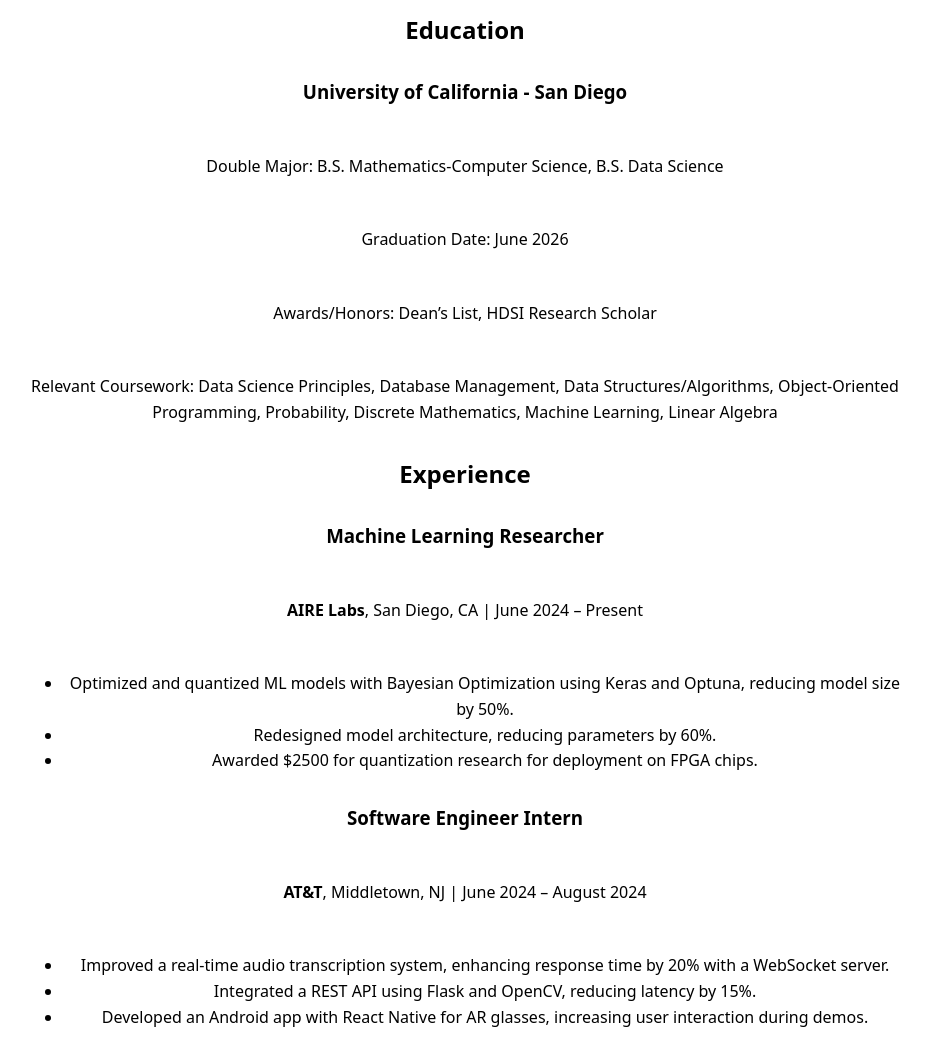
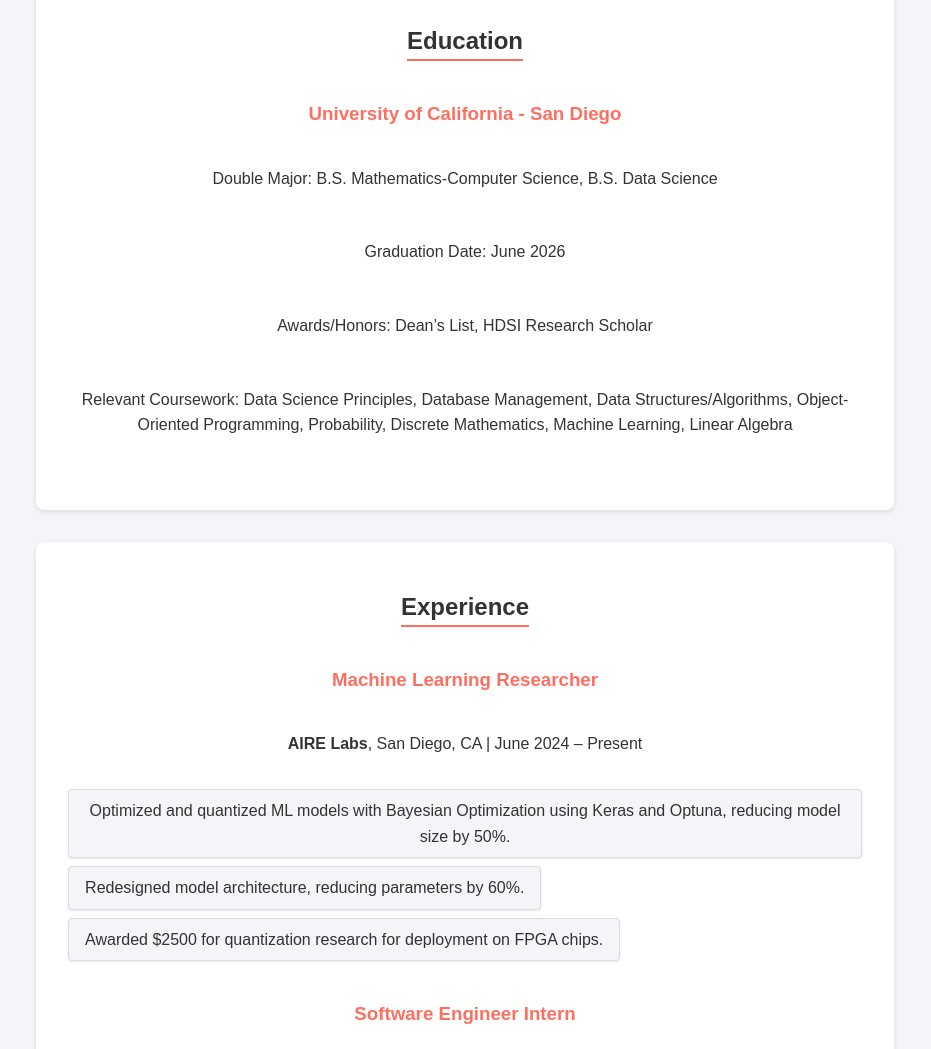
Before and after one commit to owenkyang/dsc106-lab2, a plain HTML site: page resume/index.html in a window 1280 px wide. Shown: the part 251-1300 px from the top of the page, without its empty margins (175-1106 px from the left). Drawn offline with Linux system fonts and the light colour scheme.

Commit message:
added more styling to resume

```diff
--- a/resume/index.html
+++ b/resume/index.html
@@ -6,7 +6,7 @@
     <meta name="viewport" content="width=device-width, initial-scale=1.0">
     <title>OWEN_YANG: Resume</title>
 </head>
-<body>
+<body class="resume-page">
     <nav>
         <a href="../index.html">Home</a>
         <a href="../projects/index.html">Projects</a>
--- a/style.css
+++ b/style.css
@@ -83,3 +83,76 @@ h1, h2, h3, h4, h5, h6 {
   line-height: 1.1;
   text-wrap: balance;
 }
+.resume-page {
+  font-family: Arial, sans-serif;
+  line-height: 1.6;
+  max-width: 100ch;
+  margin-inline: max(1em, (100% - 100ch) / 2);
+  padding-inline: 1em;
+  background-color: #f4f4f9;
+  color: #333;
+  text-align: center;
+}
+.resume-page header {
+  text-align: center;
+  margin: 2em 0;
+}
+.resume-page header h1 {
+  font-size: 2.5em;
+  color: #ff6f61;
+}
+
+.resume-page header p a {
+  color: #ff6f61;
+  text-decoration: none;
+}
+
+.resume-page header p a:hover {
+  text-decoration: underline;
+}
+.resume-page section {
+  max-width: 800px;
+  margin: 2em auto;
+  background: white;
+  padding: 2em;
+  box-shadow: 0 2px 5px rgba(0, 0, 0, 0.1);
+  border-radius: 8px;
+}
+
+.resume-page section h2 {
+  color: #333;
+  margin-bottom: 1em;
+  border-bottom: 2px solid #ff6f61;
+  display: inline-block;
+  padding-bottom: 0.2em;
+}
+
+.resume-page article {
+  margin-bottom: 1.5em;
+}
+
+.resume-page article h3 {
+  color: #ff6f61;
+  margin-bottom: 0.5em;
+}
+
+.resume-page article ul {
+  margin: 0;
+  padding-left: 1.2em;
+  list-style-type: disc;
+}
+.resume-page section ul {
+  list-style: none;
+  padding: 0;
+  display: flex;
+  flex-wrap: wrap;
+  gap: 0.5em;
+}
+
+.resume-page section ul li {
+  background: #f4f4f9;
+  padding: 0.5em 1em;
+  border: 1px solid #ddd;
+  border-radius: 4px;
+  box-shadow: 0 1px 3px rgba(0, 0, 0, 0.1);
+}
```
Also changed, not shown: index.html (+1 -1 lines).
